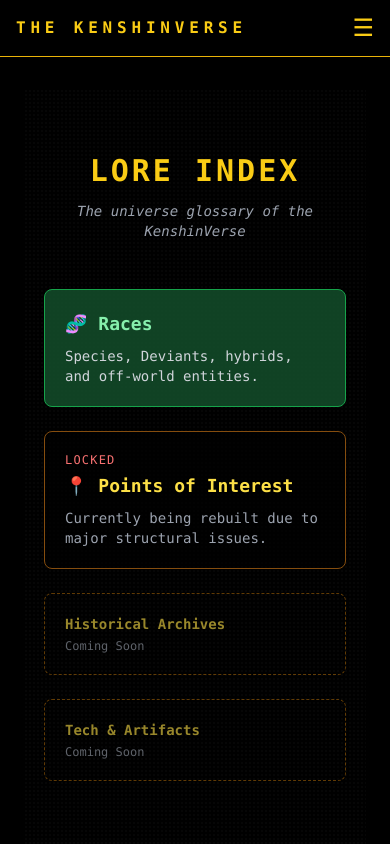
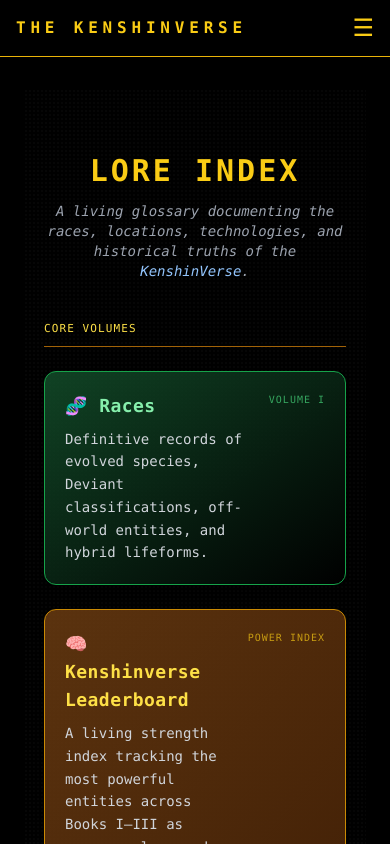
Before and after one commit to pcasseus/patrickscomicseries, a React (Vite) app: page /lore in a window 390 px wide. Built offline with nearby package versions, Linux system fonts and the light colour scheme; no server answers.

Commit message:
Fixed the mobile Lore page

```diff
--- a/src/pages/Lore.jsx
+++ b/src/pages/Lore.jsx
@@ -4,13 +4,11 @@ import { Link } from "react-router-dom";
 export default function Lore() {
   return (
     <div className="min-h-screen bg-black text-white font-mono relative overflow-hidden">
-
       {/* Archive Paper Texture */}
       <div className="absolute inset-0 bg-[radial-gradient(circle_at_center,#ffffff06_1px,transparent_1px)] bg-[length:4px_4px] pointer-events-none z-0" />
 
       {/* ================= DESKTOP LAYOUT ================= */}
       <div className="relative z-10 max-w-6xl mx-auto px-6 py-20 hidden md:block">
-
         {/* Header */}
         <div className="text-center mb-20">
           <h1 className="text-5xl font-extrabold text-yellow-400 uppercase tracking-widest">
@@ -18,7 +16,8 @@ export default function Lore() {
           </h1>
           <p className="mt-4 text-gray-400 italic max-w-2xl mx-auto">
             A living glossary documenting the races, locations, technologies, and
-            historical truths of the <span className="text-blue-300">KenshinVerse</span>.
+            historical truths of the{" "}
+            <span className="text-blue-300">KenshinVerse</span>.
           </p>
         </div>
 
@@ -29,7 +28,6 @@ export default function Lore() {
           </h2>
 
           <div className="grid grid-cols-2 gap-12">
-
             {/* ===== RACES — GREEN ===== */}
             <Link
               to="/lore/races"
@@ -98,7 +96,6 @@ export default function Lore() {
                 Volume II
               </span>
             </div>
-
           </div>
         </section>
 
@@ -109,7 +106,6 @@ export default function Lore() {
           </h2>
 
           <div className="grid grid-cols-2 gap-8">
-
             <ArchiveCard
               title="Historical Archives"
               description="Timeline records, classified incidents, and universe-shaping events. Awaiting finalized chronology."
@@ -129,7 +125,6 @@ export default function Lore() {
                 status="In Ideation"
               />
             </div>
-
           </div>
         </section>
 
@@ -140,58 +135,147 @@ export default function Lore() {
 
       {/* ================= MOBILE LAYOUT ================= */}
       <div className="relative z-10 px-5 py-16 md:hidden">
-
-        <h1 className="text-3xl font-extrabold text-yellow-400 uppercase tracking-widest text-center">
+        {/* Mobile Header */}
+        <div className="text-center">
+          <h1 className="text-3xl font-extrabold text-yellow-400 uppercase tracking-widest">
             Lore Index
           </h1>
 
-        <p className="mt-3 text-gray-400 italic text-center text-sm">
-          The universe glossary of the KenshinVerse
+          <p className="mt-3 text-gray-400 italic text-center text-sm max-w-[26rem] mx-auto">
+            A living glossary documenting the races, locations, technologies, and
+            historical truths of the{" "}
+            <span className="text-blue-300">KenshinVerse</span>.
           </p>
+        </div>
 
-        <div className="mt-12 space-y-6">
+        {/* Mobile Section Divider */}
+        <div className="mt-10">
+          <div className="text-[11px] text-yellow-300 tracking-widest uppercase border-b border-yellow-700 pb-2">
+            Core Volumes
+          </div>
 
+          <div className="mt-6 space-y-6">
             {/* Mobile Races — GREEN */}
             <Link
               to="/lore/races"
-            className="block border border-green-600 rounded-lg p-5 bg-green-900/80"
+              className="block border border-green-600 rounded-xl p-5 bg-gradient-to-br from-green-900/80 to-black shadow-lg"
             >
-            <h3 className="text-lg font-bold text-green-300">
+              <div className="flex items-start justify-between gap-4">
+                <div>
+                  <h3 className="text-lg font-bold text-green-300 tracking-wide">
                     🧬 Races
                   </h3>
-            <p className="text-gray-300 text-sm mt-2">
-              Species, Deviants, hybrids, and off-world entities.
-            </p>
-          </Link>
-
-          {/* Mobile POI Locked */}
-          <div className="border border-yellow-800 rounded-lg p-5 bg-black/60">
-            <div className="text-xs text-red-400 mb-1 tracking-widest">
-              LOCKED
-            </div>
-            <h3 className="text-lg font-bold text-yellow-300">
-              📍 Points of Interest
-            </h3>
-            <p className="text-gray-400 text-sm mt-2">
-              Currently being rebuilt due to major structural issues.
+                  <p className="text-gray-300 text-sm mt-2 leading-relaxed">
+                    Definitive records of evolved species, Deviant classifications,
+                    off-world entities, and hybrid lifeforms.
                   </p>
                 </div>
 
-          {/* Mobile Coming Soon */}
-          <div className="border border-dashed border-yellow-700 rounded-lg p-5 opacity-60">
-            <h4 className="text-yellow-300 font-semibold text-sm">
-              Historical Archives
-            </h4>
-            <p className="text-gray-400 text-xs mt-1">Coming Soon</p>
+                <span className="text-[10px] text-green-400/70 uppercase tracking-widest whitespace-nowrap">
+                  Volume I
+                </span>
+              </div>
+            </Link>
+
+            {/* ✅ Mobile Leaderboard — GOLD (WAS MISSING) */}
+            <Link
+              to="/lore/leaderboard"
+              className="block border border-yellow-600 rounded-xl p-5 bg-gradient-to-br from-yellow-900/80 to-yellow-950 shadow-lg"
+            >
+              <div className="flex items-start justify-between gap-4">
+                <div>
+                  <h3 className="text-lg font-bold text-yellow-300 tracking-wide">
+                    🧠 Kenshinverse Leaderboard
+                  </h3>
+                  <p className="text-gray-300 text-sm mt-2 leading-relaxed">
+                    A living strength index tracking the most powerful entities
+                    across Books I–III as power evolves and limits break.
+                  </p>
+                  <p className="mt-3 text-yellow-400 text-[11px] italic">
+                    Dynamic rankings • Timeline-based • Canon-locked
+                  </p>
                 </div>
 
-          <div className="border border-dashed border-yellow-700 rounded-lg p-5 opacity-60">
-            <h4 className="text-yellow-300 font-semibold text-sm">
-              Tech & Artifacts
-            </h4>
-            <p className="text-gray-400 text-xs mt-1">Coming Soon</p>
+                <span className="text-[10px] text-yellow-400/70 uppercase tracking-widest whitespace-nowrap">
+                  Power Index
+                </span>
+              </div>
+            </Link>
+
+            {/* Mobile POI — LOCKED */}
+            <div className="border border-yellow-800 rounded-xl p-5 bg-black/60 shadow-inner relative overflow-hidden">
+              <div className="absolute top-0 right-0 h-full w-24 bg-gradient-to-l from-yellow-950/30 to-transparent pointer-events-none" />
+
+              <div className="flex items-start justify-between gap-4">
+                <div>
+                  <div className="text-[10px] text-red-400 mb-1 tracking-widest">
+                    LOCKED
+                  </div>
+                  <h3 className="text-lg font-bold text-yellow-300 tracking-wide">
+                    📍 Points of Interest
+                  </h3>
+                  <p className="text-gray-400 text-sm mt-2 leading-relaxed">
+                    Undergoing reconstruction due to scale, continuity, and
+                    structural issues in the location system.
+                  </p>
+                  <p className="mt-3 text-yellow-600 text-[11px] italic">
+                    Revamp underway. Re-entry pending stabilization.
+                  </p>
                 </div>
 
+                <span className="text-[10px] text-yellow-700/60 uppercase tracking-widest whitespace-nowrap">
+                  Volume II
+                </span>
+              </div>
+            </div>
+          </div>
+        </div>
+
+        {/* Mobile Archive Shelf */}
+        <div className="mt-12">
+          <div className="text-[11px] text-yellow-300 tracking-widest uppercase border-b border-yellow-700 pb-2">
+            Archive Shelf — Incoming Volumes
+          </div>
+
+          <div className="mt-6 space-y-5">
+            <div className="border border-dashed border-yellow-700 rounded-xl p-5 bg-yellow-950/30 opacity-75">
+              <h4 className="text-yellow-300 font-semibold text-sm">
+                🔒 Historical Archives
+              </h4>
+              <p className="text-gray-400 text-xs mt-2 leading-relaxed">
+                Timeline records, classified incidents, and universe-shaping events.
+              </p>
+              <p className="mt-2 text-[11px] text-yellow-600 italic">
+                Status: Planned
+              </p>
+            </div>
+
+            <div className="border border-dashed border-yellow-700 rounded-xl p-5 bg-yellow-950/30 opacity-75">
+              <h4 className="text-yellow-300 font-semibold text-sm">
+                🔒 Tech & Artifacts
+              </h4>
+              <p className="text-gray-400 text-xs mt-2 leading-relaxed">
+                Alien relics, experimental technology, Deviant enhancements, and
+                legendary constructs.
+              </p>
+              <p className="mt-2 text-[11px] text-yellow-600 italic">
+                Status: Planned
+              </p>
+            </div>
+
+            <div className="border border-dashed border-yellow-700 rounded-xl p-5 bg-yellow-950/30 opacity-75">
+              <h4 className="text-yellow-300 font-semibold text-sm">
+                🔒 Additional Lore Systems
+              </h4>
+              <p className="text-gray-400 text-xs mt-2 leading-relaxed">
+                Expanded glossaries, faction dossiers, cross-book indexing tools,
+                and future codex modules.
+              </p>
+              <p className="mt-2 text-[11px] text-yellow-600 italic">
+                Status: In Ideation
+              </p>
+            </div>
+          </div>
         </div>
 
         <footer className="mt-16 text-[10px] text-green-400 text-center tracking-widest border-t border-yellow-700 pt-4">
@@ -209,12 +293,8 @@ function ArchiveCard({ title, description, status }) {
       <h4 className="text-lg font-semibold text-yellow-300 mb-2">
         🔒 {title}
       </h4>
-      <p className="text-gray-400 text-sm leading-relaxed">
-        {description}
-      </p>
-      <p className="mt-2 text-xs text-yellow-600 italic">
-        Status: {status}
-      </p>
+      <p className="text-gray-400 text-sm leading-relaxed">{description}</p>
+      <p className="mt-2 text-xs text-yellow-600 italic">Status: {status}</p>
     </div>
   );
 }
```
Lines whose indentation alone changed are shown as unchanged.
